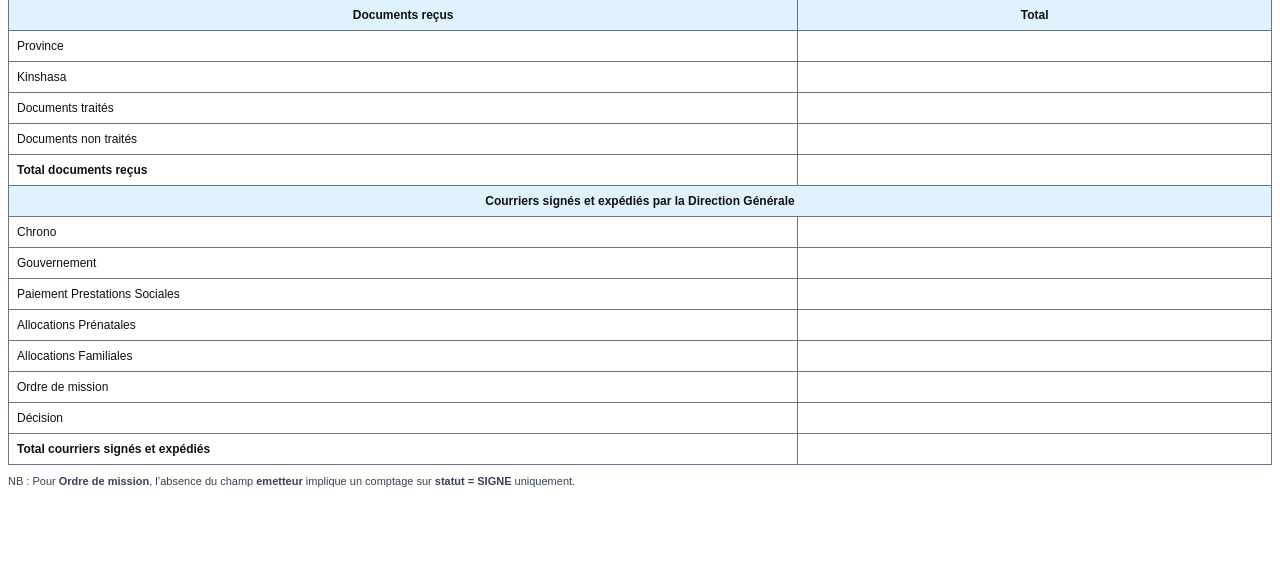
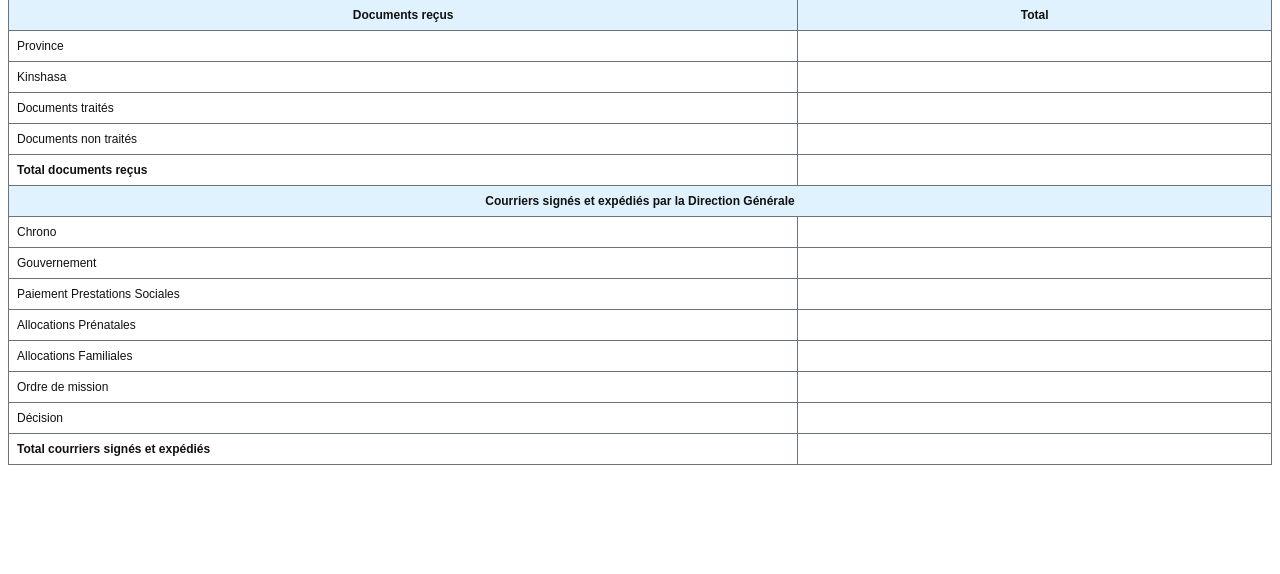
Before and after one commit to gestionsdg/traitement-des-documents, a Django app: template templates/documents/rapport_activites_hebdo_pdf.html in a window 1280 px wide. Shown: the part 85-659 px from the top of the page. Run offline with Django 5.2, Linux system fonts and the light colour scheme; the template is opened without the code that fills it, so the values that code supplies are empty.

Commit message:
Suppression note ordre de mission dans rapport hebdomadaire PDF

```diff
--- a/templates/documents/rapport_activites_hebdo_pdf.html
+++ b/templates/documents/rapport_activites_hebdo_pdf.html
@@ -204,9 +204,5 @@
     </tbody>
   </table>
 
-  <div class="note">
-    NB : Pour <b>Ordre de mission</b>, l’absence du champ <b>emetteur</b> implique un comptage sur <b>statut = SIGNE</b> uniquement.
-  </div>
-
 </body>
 </html>
```
